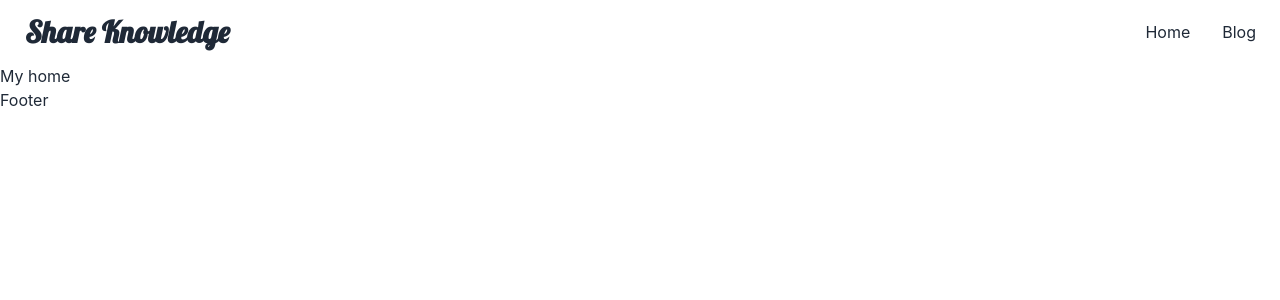
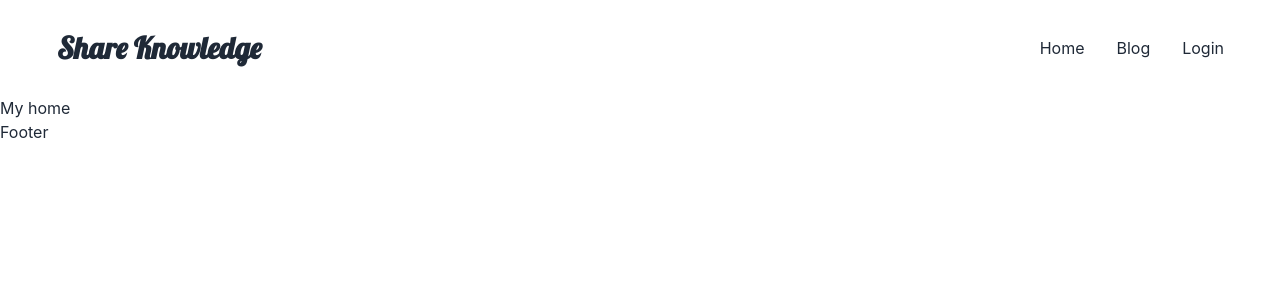
Before and after one commit to Anita-Mahmud/share-knowledge, a React (Create React App) app: page / in a window 1280 px wide. Shown: the top 300 px of the page. Built offline with nearby package versions, Linux system fonts and the light colour scheme.

Commit message:
error added

```diff
--- a/src/Layout/Main.js
+++ b/src/Layout/Main.js
@@ -7,7 +7,9 @@ const Main = () => {
     return (
         <div>
            <Nav></Nav>
+
            <Outlet></Outlet>
+
            <Footer></Footer>
         </div>
     );
--- a/src/Pages/Shared/Error/Error.js
+++ b/src/Pages/Shared/Error/Error.js
@@ -1,10 +1,20 @@
 import React from 'react';
-
+import { Link } from 'react-router-dom';
+import error from '../../../images/error1.png'
 const Error = () => {
     return (
-        <div>
-            <h2>error</h2>
+        <div className=''>
+         <div className='flex justify-center py-20'>
+
+          <img src={error} alt="Not found"  />
+          </div>
+           <div className='flex justify-center'>
+           <Link to='/'>
+           <button className='btn btn-outline btn-info w-96'>Back to Home</button>
+           </Link>
+            </div>
         </div>
+
     );
 };
 
--- a/src/Pages/Shared/Header/Nav.js
+++ b/src/Pages/Shared/Header/Nav.js
@@ -5,9 +5,10 @@ const Nav = () => {
     const menuItems = <>
     <li><Link to='/'>Home</Link></li>
     <li><Link to='/blog'>Blog</Link></li>
+    <li><Link to='/login'>Login</Link></li>
     </>
     return (
-        <div className="navbar bg-base-100">
+        <div className="navbar max-w-[1440px] px-10 py-6">
             <div className="navbar-start">
                 <div className="dropdown">
                     <label tabIndex={0} className="btn btn-ghost lg:hidden">
```
Also changed, not shown: src/images/error.webp (added), src/images/error1.png (added).
